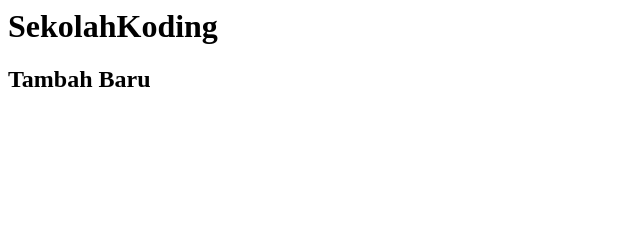
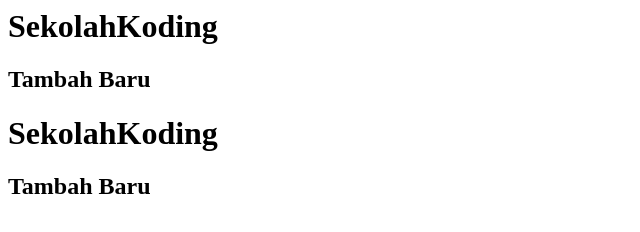
Before and after one commit to hendri2212/tutorial, a plain HTML site: page index.html in a window 1280 px wide. Shown: the whole page, without its empty margins (0-640 px from the left). Drawn offline with Linux system fonts and the light colour scheme.

Commit message:
dari github

```diff
--- a/index.html
+++ b/index.html
@@ -1,2 +1,4 @@
 <h1>SekolahKoding</h1>
 <h2>Tambah Baru</h2>
+<h1>SekolahKoding</h1>
+<h2>Tambah Baru</h2>
```
